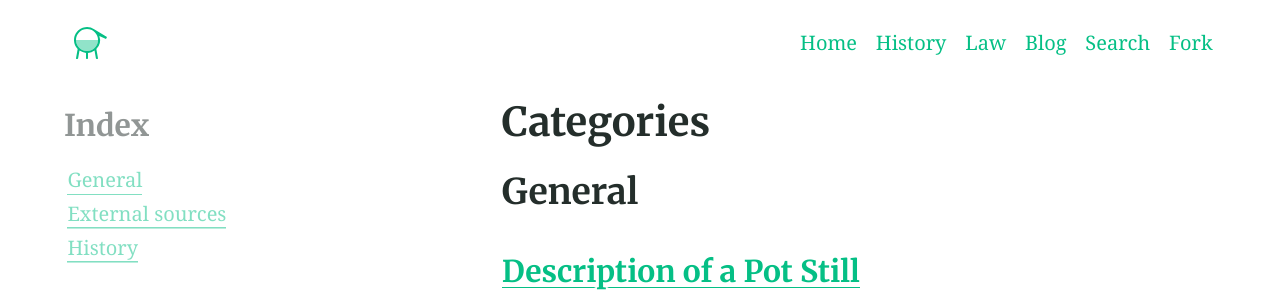
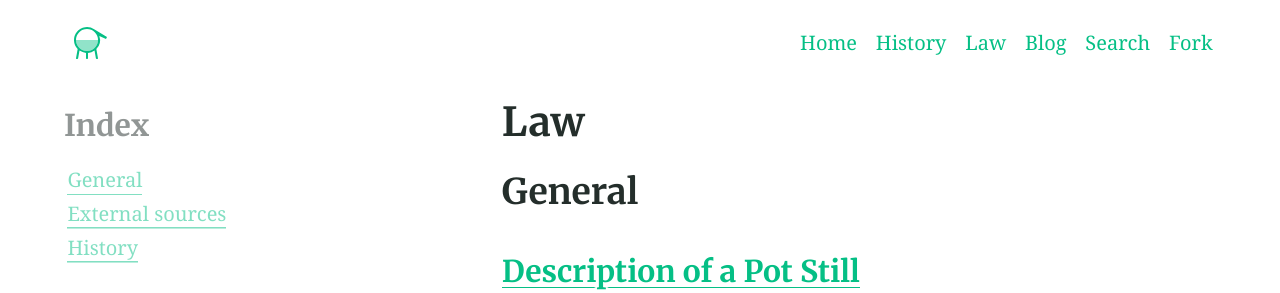
Before and after one commit to binipringle/right-to-be-forgotten-draft, a Jekyll site: the page built from law.md, in a window 1280 px wide. Shown: the top 293 px of the page. Built offline with Jekyll 4.4.1, drawn with Linux system fonts in a browser that asks for light colours.

Commit message:
changed names elements to history and categories to law

```diff
--- a/categories.md
+++ b/law.md
@@ -1,5 +1,5 @@
 ---
-title: Categories
+title: Law
 layout: categories
 excerpt: "Category index"
 aside: true
```
Also changed, not shown: history.md (renamed from elements.md, +1 -1 lines).
